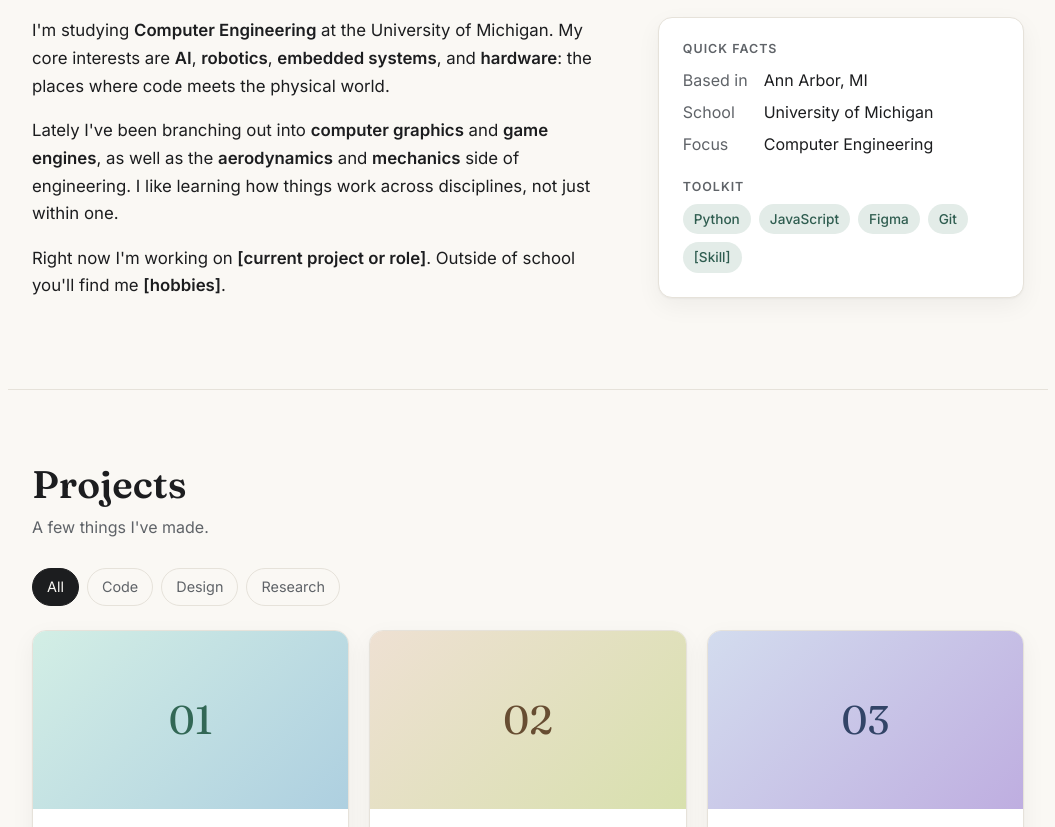
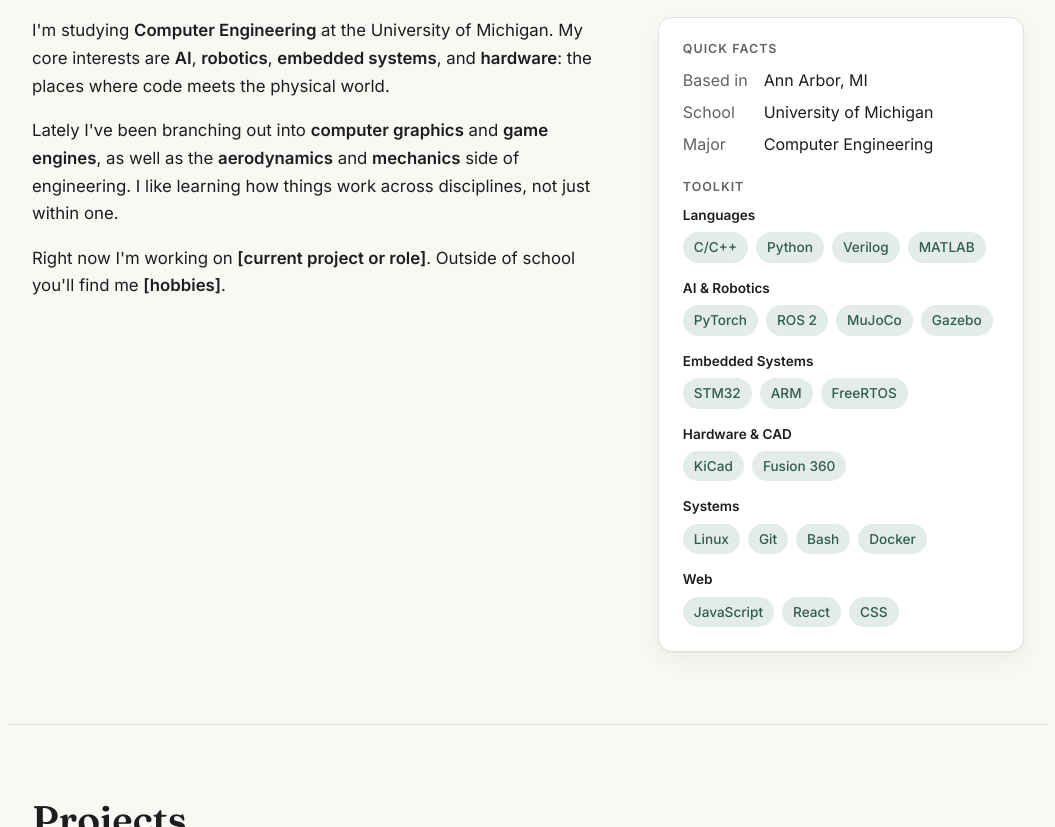
Before and after one commit to JunoYYan/JunoYYan.github.io, a plain HTML site: page index.html in a window 1280 px wide. Shown: the part 740-1567 px from the top of the page, without its empty margins (112-1167 px from the left). Drawn offline with Linux system fonts and the light colour scheme.

Commit message:
modified toolkit.

```diff
--- a/index.html
+++ b/index.html
@@ -64,13 +64,34 @@
           <dl>
             <dt>Based in</dt><dd>Ann Arbor, MI</dd>
             <dt>School</dt><dd>University of Michigan</dd>
-            <dt>Focus</dt><dd>Computer Engineering</dd>
+            <dt>Major</dt><dd>Computer Engineering</dd>
           </dl>
           <h3>Toolkit</h3>
-          <!-- EDIT: your skills -->
-          <ul class="tags">
-            <li>Python</li><li>JavaScript</li><li>Figma</li><li>Git</li><li>[Skill]</li>
-          </ul>
+          <!-- EDIT: one .skill-group per category -->
+          <div class="skill-group">
+            <h4>Languages</h4>
+            <ul class="tags"><li>C/C++</li><li>Python</li><li>Verilog</li><li>MATLAB</li></ul>
+          </div>
+          <div class="skill-group">
+            <h4>AI &amp; Robotics</h4>
+            <ul class="tags"><li>PyTorch</li><li>ROS 2</li><li>MuJoCo</li><li>Gazebo</li></ul>
+          </div>
+          <div class="skill-group">
+            <h4>Embedded Systems</h4>
+            <ul class="tags"><li>STM32</li><li>ARM</li><li>FreeRTOS</li></ul>
+          </div>
+          <div class="skill-group">
+            <h4>Hardware &amp; CAD</h4>
+            <ul class="tags"><li>KiCad</li><li>Fusion 360</li></ul>
+          </div>
+          <div class="skill-group">
+            <h4>Systems</h4>
+            <ul class="tags"><li>Linux</li><li>Git</li><li>Bash</li><li>Docker</li></ul>
+          </div>
+          <div class="skill-group">
+            <h4>Web</h4>
+            <ul class="tags"><li>JavaScript</li><li>React</li><li>CSS</li></ul>
+          </div>
         </aside>
       </div>
     </section>
--- a/styles.css
+++ b/styles.css
@@ -123,6 +123,8 @@ h2 { font-size: clamp(1.8rem, 4vw, 2.4rem); margin-bottom: 8px; }
 .facts dt { color: var(--muted); }
 .facts dd { margin: 0; }
 
+.skill-group + .skill-group { margin-top: 14px; }
+.skill-group h4 { font-size: .85rem; font-weight: 600; margin: 0 0 6px; }
 .tags { display: flex; flex-wrap: wrap; gap: 8px; list-style: none; margin: 0; padding: 0; }
 .tags li { background: var(--accent-soft); color: var(--accent); padding: 4px 11px; border-radius: 999px; font-size: .85rem; font-weight: 500; }
 .tags.small li { font-size: .78rem; padding: 3px 9px; }
```
